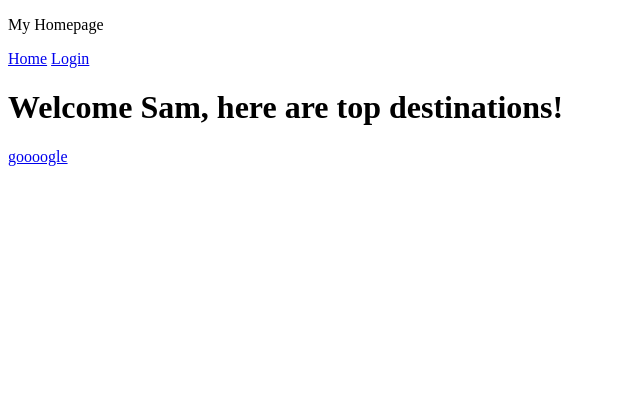
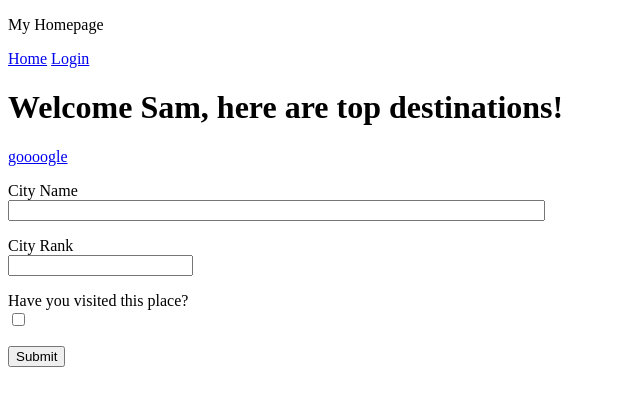
Before and after one commit to qsaml/131hw3, a Flask app: page /home in a window 1280 px wide. Shown: the top 406 px of the page, without its empty margins (0-640 px from the left). Run offline with Flask 2, Linux system fonts and the light colour scheme.

Commit message:
Adds database and begins implementing HTML for-loop

```diff
--- a/myapp/forms.py
+++ b/myapp/forms.py
@@ -12,6 +12,6 @@ class LoginForm(FlaskForm):
 
 class TopCities(FlaskForm):
     city_name = StringField('City Name', validators=[DataRequired()])
-    city_rank = IntegerField('City Rank')
+    city_rank = IntegerField('City Rank', validators=[DataRequired()])
     is_visited = BooleanField('Have you visited this place?')
     submit = SubmitField('Submit')
--- a/myapp/routes.py
+++ b/myapp/routes.py
@@ -1,5 +1,7 @@
 from myapp import myobj
+from myapp import db
 from myapp.forms import LoginForm, TopCities
+from myapp.models import Cities
 from flask import render_template, escape, flash, redirect
 
 @myobj.route("/")
@@ -36,10 +38,17 @@ def main():
 
     return render_template('hello.html', users=users, datee=date, post=post)
 
-@myobj.route("/home")
+@myobj.route("/home", methods=['GET', 'POST'])
 def home_hw():
     title = 'Top Cities'
     name = 'Sam'
     form = TopCities()
 
-    return render_template('home.html', title=title, name=name)
+    if form.validate_on_submit():
+        flash(f'{form.city_name.data} added at position {form.city_rank.data}')
+        city = form.city_name.data
+        rank = form.city_rank.data
+        ranked_city = Cities()
+        db.session.add(ranked_city)
+        return redirect('/home')
+    return render_template('home.html', title=title, name=name, form=form)
--- a/myapp/templates/home.html
+++ b/myapp/templates/home.html
@@ -8,4 +8,29 @@
 <h1>Welcome {{name}}, here are top destinations!</h1>
 <a href="https://www.google.com">goooogle</a>
 
+<ul>
+    {% for c in top_cities %}
+        <li>{{c}}</li>
+    {% endfor %}
+</ul>
+
+<form action="" method="POST" novalidate>
+    {{ form.hidden_tag() }}
+    <p>
+        {{ form.city_name.label }} <br>
+        {{ form.city_name(size=64) }}
+    </p>
+    <p>
+        {{ form.city_rank.label }} <br>
+        {{ form.city_rank(size=64) }}
+    </p>
+    <p>
+        {{ form.is_visited.label }} <br>
+        {{ form.is_visited() }}
+    </p>
+    <p>
+        {{ form.submit() }}
+    </p>
+</form>
+
 {% endblock %}
```
Also changed, not shown: myapp/models.py (+7 -0 lines), myapp/app.db (added).
